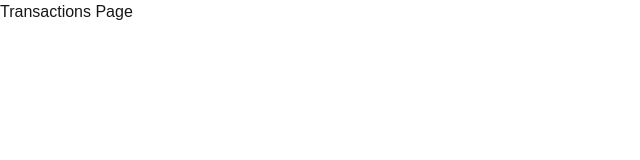
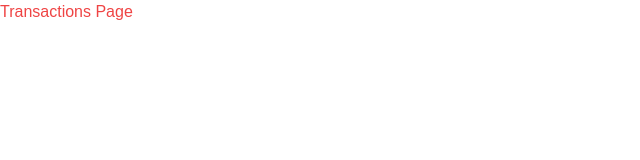
Before and after one commit to lukysid/Finance-Ai, a Next.js app: page /transactions in a window 1280 px wide. Shown: the top 160 px of the page, without its empty margins (0-640 px from the left). Built offline with nearby package versions, Linux system fonts and the light colour scheme.

Commit message:
chore:add tailwind prettier plugin

```diff
--- a/app/transactions/page.tsx
+++ b/app/transactions/page.tsx
@@ -1,5 +1,5 @@
 const Transactions = () => {
-  return <h1>Transactions Page</h1> ;
-}
+  return <h1 className="text-red-500">Transactions Page</h1>;
+};
 
 export default Transactions;
--- a/package.json
+++ b/package.json
@@ -22,6 +22,8 @@
     "eslint": "^8",
     "eslint-config-next": "14.2.16",
     "postcss": "^8",
+    "prettier": "^3.5.3",
+    "prettier-plugin-tailwindcss": "^0.6.12",
     "tailwindcss": "^3.4.1",
     "typescript": "^5"
   }
```
Also changed, not shown: .prettierrc.json (added), 1 other file (tests, documents, lock files or other folders).
